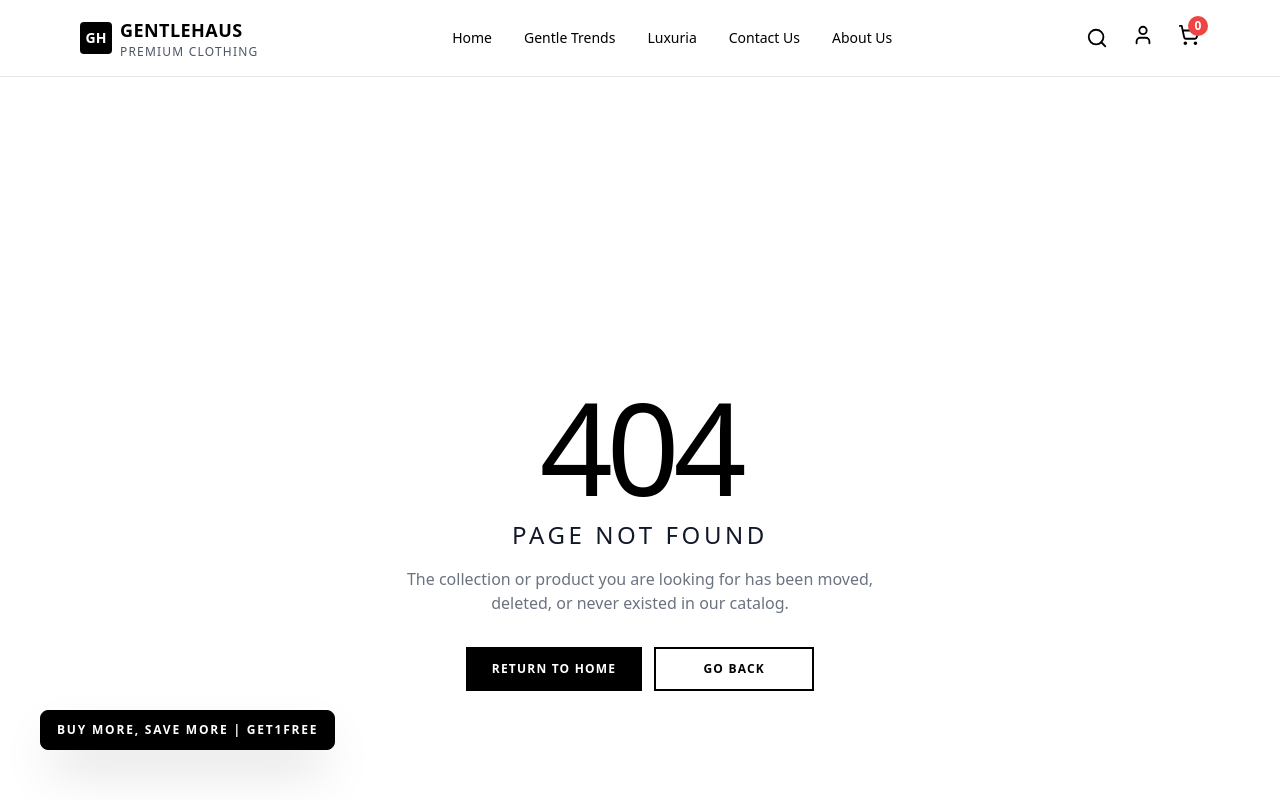
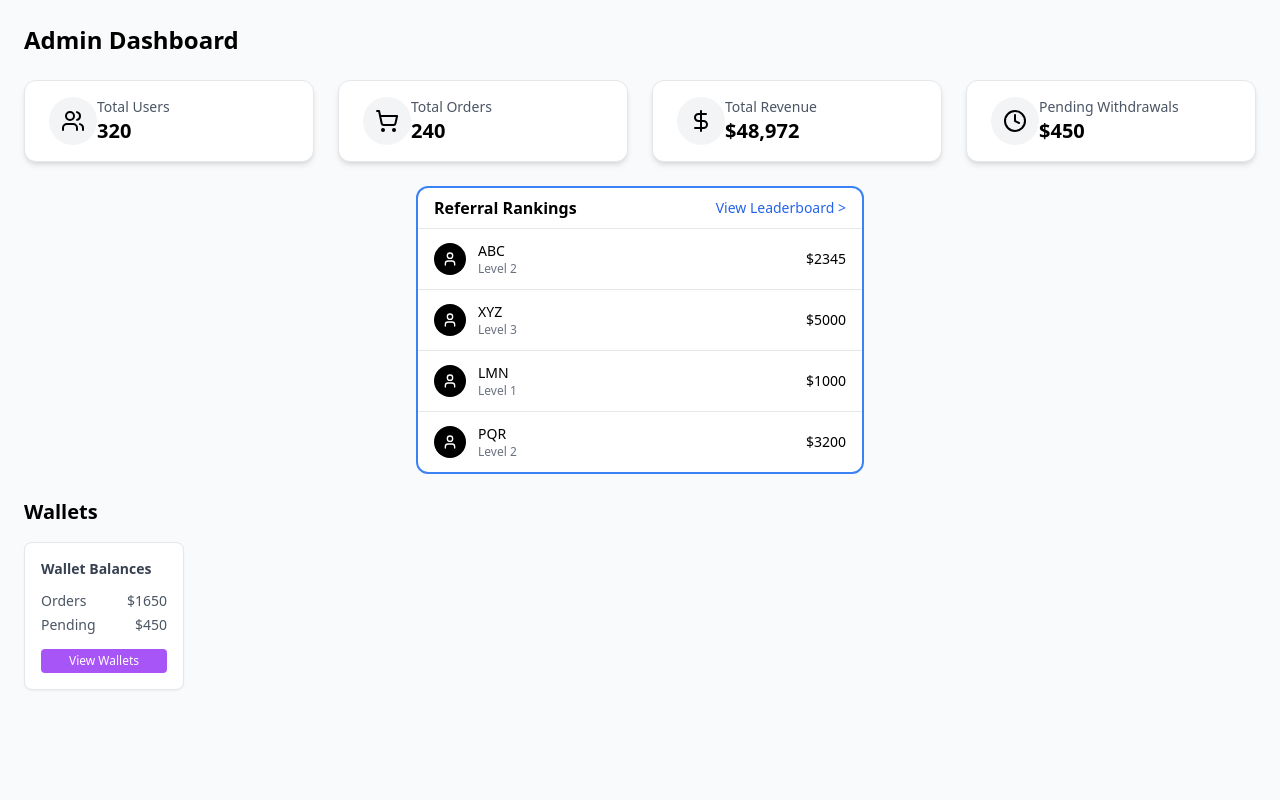
Before and after one commit to hitesh-jbh/MLM-ecommerce-frontend, a React (Vite) app: page /admin/Admindashboard in a window 1280 px wide. Shown: the top 800 px of the page. Built offline with nearby package versions, Linux system fonts and the light colour scheme; some icons are missing.

Commit message:
Statscard, ordermanagement, referralranking , walletcard, admindashboard

```diff
--- a/src/App.jsx
+++ b/src/App.jsx
@@ -14,8 +14,10 @@ import Modal from "./components/ui/Modal.jsx";
 import Cart from "./components/pages/CartPage.jsx"
 import Profile from "./components/pages/Profile.jsx";
 import Luxria from "./components/pages/Luxria.jsx";
-import StickyComponent from "./components/ui/StickyComponent.jsx";
+import StickyComponent from   "./components/ui/StickyComponent.jsx";
 import FootersPage from "./components/pages/FooterPage.jsx";
+import AdminDashboard from "./components/pages/admin/Admindashboard.jsx";
+import OrderManagement from "./components/pages/admin/OrderManagement.jsx";
 
 // Error Page
 import ErrorPage from "./components/pages/Error.jsx";
@@ -47,6 +49,17 @@ const AppLayout = () => {
     </Provider>
   );
 };
+const AdminLayout = () => {
+  return (
+    <div>
+      <h1></h1>
+      <Outlet />
+
+
+    </div>
+  );
+};
+
 
 const appRouter = createBrowserRouter([
   {
@@ -127,6 +140,23 @@ const appRouter = createBrowserRouter([
     path: "/modal",
     element: <Modal />,
   },
+  {
+    path: "/admin",
+    element: <AdminLayout />,
+    children: [
+      {
+        path: "Admindashboard",
+        element: <AdminDashboard />,
+      },
+      {
+        path: "ordermanagement",
+        element: <OrderManagement />
+      },
+    ],
+  }
+
+
+
 ]);
 
 export default function App() {
--- /dev/null
+++ b/src/components/pages/admin/Admindashboard.jsx
@@ -0,0 +1,87 @@
+import React from "react";
+import StatCard from "./Statscard";
+import ReferralRankingCard from "./ReferralRankingCard";
+import WalletCard from "./WalletCard";
+import { Users, ShoppingCart, DollarSign, Clock } from "lucide-react";
+
+
+function AdminDashboard() {
+    // 🔹 Dashboard stats
+    const statsData = [
+        {
+            id: "1",
+            title: "Total Users",
+            value: "320",
+            icon: <Users className="w-6 h-6 text-black dark:text-white" />,
+        },
+        {
+            id: "2",
+            title: "Total Orders",
+            value: "240",
+            icon: <ShoppingCart className="w-6 h-6 text-black dark:text-white" />,
+        },
+        {
+            id: "3",
+            title: "Total Revenue",
+            value: "$48,972",
+            icon: <DollarSign className="w-6 h-6 text-black dark:text-white" />,
+        },
+        {
+            id: "4",
+            title: "Pending Withdrawals",
+            value: "$450",
+            icon: <Clock className="w-6 h-6 text-black dark:text-white" />,
+        },
+    ];
+
+    // 🔹 Referral data
+    const referralData = [
+        { name: "ABC", level: 2, amount: 2345 },
+        { name: "XYZ", level: 3, amount: 5000 },
+        { name: "LMN", level: 1, amount: 1000 },
+        { name: "PQR", level: 2, amount: 3200 },
+    ];
+
+    const handleViewWallets = () => {
+        alert("Viewing Wallets!");
+    };
+
+    return (
+        <div className="min-h-screen p-6 space-y-6 bg-gray-50">
+            {/* Stats Section */}
+            <div>
+                <h1 className="mb-6 text-2xl font-bold">Admin Dashboard</h1>
+                <div className="grid grid-cols-1 gap-6 sm:grid-cols-2 lg:grid-cols-4">
+                    {statsData.map((item) => (
+                        <StatCard
+                            key={item.id}
+                            title={item.title}
+                            value={item.value}
+                            icon={item.icon}
+                        />
+                    ))}
+                </div>
+            </div>
+
+            {/* Referral Rankings Section */}
+            <div>
+                <ReferralRankingCard
+                    title="Referral Rankings"
+                    linkText="View Leaderboard"
+                    users={referralData}
+                />
+            </div>
+
+            {/* Wallet Cards Section */}
+            <div>
+                <h2 className="mb-4 text-xl font-semibold">Wallets</h2>
+                <div className="grid grid-cols-1 gap-4 sm:grid-cols-2 md:grid-cols-3">
+                    <WalletCard orders={1650} pending={450} onView={handleViewWallets} />
+
+                </div>
+            </div>
+        </div>
+    );
+}
+
+export default AdminDashboard;
--- /dev/null
+++ b/src/components/pages/admin/OrderManagement.jsx
@@ -0,0 +1,68 @@
+import React from "react";
+import StatCard from "./Statscard";
+
+
+
+function OrderManagement() {
+    // 🔹 Dashboard stats
+    const statsData = [
+        {
+            id: "1",
+            title: "Total Users",
+            value: "320",
+            icon: <Users className="w-6 h-6 text-black dark:text-white" />,
+        },
+        {
+            id: "2",
+            title: "Total Orders",
+            value: "240",
+            icon: <ShoppingCart className="w-6 h-6 text-black dark:text-white" />,
+        },
+        {
+            id: "3",
+            title: "Total Revenue",
+            value: "$48,972",
+            icon: <DollarSign className="w-6 h-6 text-black dark:text-white" />,
+        },
+        {
+            id: "4",
+            title: "Pending Withdrawals",
+            value: "$450",
+            icon: <Clock className="w-6 h-6 text-black dark:text-white" />,
+        },
+        {
+            id: "5",
+            title: "Pending Withdrawals",
+            value: "$450",
+            icon: <Clock className="w-6 h-6 text-black dark:text-white" />,
+        },
+        {
+            id: "6",
+            title: "Pending Withdrawals",
+            value: "$450",
+            icon: <Clock className="w-6 h-6 text-black dark:text-white" />,
+        },
+        {
+            id: "7",
+            title: "Pending Withdrawals",
+            value: "$450",
+            icon: <Clock className="w-6 h-6 text-black dark:text-white" />,
+        },
+        {
+            id: "8",
+            title: "Pending Withdrawals",
+            value: "$450",
+            icon: <Clock className="w-6 h-6 text-black dark:text-white" />,
+        },
+        {
+            id: "9",
+            title: "Pending Withdrawals",
+            value: "$450",
+            icon: <Clock className="w-6 h-6 text-black dark:text-white" />,
+        },
+    ];
+
+
+}
+
+export default OrderManagement;
--- /dev/null
+++ b/src/components/pages/admin/ReferralRankingCard.jsx
@@ -0,0 +1,41 @@
+import { User } from "lucide-react";
+
+function ReferralRankingCard({ title, linkText, users }) {
+  return (
+    <div className="max-w-md mx-auto overflow-hidden bg-white border-2 border-blue-500 rounded-xl">
+
+      {/* Header */}
+      <div className="flex items-center justify-between px-4 py-2 border-b">
+        <h2 className="font-semibold text-md">{title}</h2>
+        <button className="text-sm font-medium text-blue-600 hover:underline">
+          {linkText} &gt;
+        </button>
+      </div>
+
+      {/* List */}
+      <div>
+        {users.map((user, index) => (
+          <div
+            key={index}
+            className="flex items-center justify-between px-4 py-3 border-b last:border-b-0"
+          >
+            <div className="flex items-center gap-3">
+              <div className="flex items-center justify-center w-8 h-8 bg-black rounded-full">
+                <User className="w-4 h-4 text-white" />
+              </div>
+
+              <div>
+                <p className="text-sm font-medium">{user.name}</p>
+                <p className="text-xs text-gray-500">Level {user.level}</p>
+              </div>
+            </div>
+
+            <p className="text-sm font-medium">${user.amount}</p>
+          </div>
+        ))}
+      </div>
+    </div>
+  );
+}
+
+export default ReferralRankingCard;
--- /dev/null
+++ b/src/components/pages/admin/Statscard.jsx
@@ -0,0 +1,20 @@
+function StatCard({ title, value, icon }) {
+  return (
+    <div className="flex items-center px-6 py-4 text-black bg-white border border-gray-200 shadow-md dark:bg-black dark:text-white rounded-xl dark:border-gray-800">
+      <div className="p-3 bg-gray-100 rounded-full dark:bg-gray-900">
+        {icon}
+      </div>
+      <div>
+        <p className="text-sm font-medium text-gray-600 dark:text-gray-400">
+          {title}
+        </p>
+        <h2 className="text-xl font-bold">
+          {value}
+        </h2>
+      </div>
+
+    </div>
+  );
+}
+
+export default StatCard;
--- /dev/null
+++ b/src/components/pages/admin/WalletCard.jsx
@@ -0,0 +1,25 @@
+import React from "react";
+
+const WalletCard = ({ orders, pending, onView }) => {
+  return (
+    <div className="w-40 p-4 bg-white border border-gray-200 rounded-lg shadow-sm">
+      <h2 className="mb-3 text-sm font-semibold text-gray-700">Wallet Balances</h2>
+      <div className="flex justify-between mb-1 text-sm text-gray-600">
+        <span>Orders</span>
+        <span className="font-medium">${orders}</span>
+      </div>
+      <div className="flex justify-between mb-3 text-sm text-gray-600">
+        <span>Pending</span>
+        <span className="font-medium">${pending}</span>
+      </div>
+      <button
+        onClick={onView}
+        className="w-full py-1 text-xs font-medium text-white bg-purple-500 rounded hover:bg-purple-600"
+      >
+        View Wallets
+      </button>
+    </div>
+  );
+};
+
+export default WalletCard;
```
Also changed, not shown: 1 other file (tests, documents, lock files or other folders).
